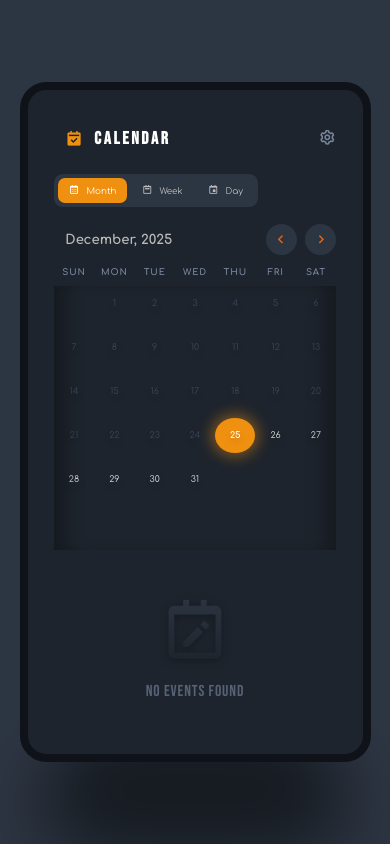
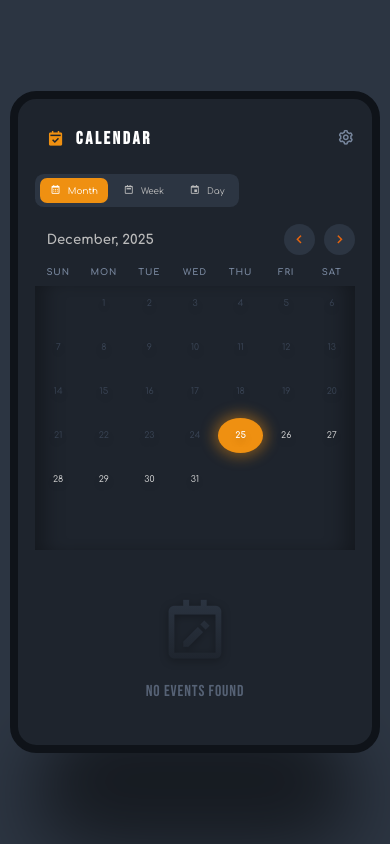
Before and after one commit to TacticalReader/Calendar-App, a React (Vite) app in the folder calender-app/: page / in a window 390 px wide. Built offline with nearby package versions, Linux system fonts and the light colour scheme.

Commit message:
Update CALENDERAPP.css

```diff
--- a/calender-app/src/Components/CALENDERAPP.css
+++ b/calender-app/src/Components/CALENDERAPP.css
@@ -1,10 +1,15 @@
 :root {
   --ease-out-expo: cubic-bezier(0.16, 1, 0.3, 1);
+}
+
+* {
+  box-sizing: border-box;
 }
 
 .calender-app {
   width: 60%;
   min-width: 90vmin;
+  max-width: 100%;
   min-height: 55rem;
   height: auto;
   background: #1e242d;
@@ -313,7 +318,7 @@
 }
 
 .event-popup {
-    position: absolute;
+    position: fixed;
     top: 50%;
     left: 50%;
     transform: translate(-50%, -50%);
@@ -329,7 +334,7 @@
     flex-direction: column;
     align-items: center;
     gap: 2rem;
-    z-index: 100;
+    z-index: 2000;
     animation: popupScale 0.4s var(--ease-out-expo) forwards;
     border: 1px solid #2c3542;
 }
@@ -349,9 +354,11 @@
 
 .time-input{
       display: flex;
-      column-gap: 0.5rem;
+      gap: 0.5rem;
       align-items: center;
       margin-bottom: 1rem;
+      flex-wrap: wrap;
+      justify-content: center;
 }
 
 .event-popup-time{
@@ -402,7 +409,8 @@
 
 .event{
     width: 100%;
-    height: 7rem;
+    height: auto;
+    min-height: 7rem;
     background-color: #00a3ff;
     padding: 1.5rem 0;
     border-radius: 1rem;
@@ -594,7 +602,8 @@
     font-size: clamp(1.2rem , 1cqi , 1.4rem);
     line-height: 2rem;
     color: #fff;
-    width: 75%;
+    width: auto;
+    flex: 1;
     padding: 0 3rem 0 1rem;
     overflow: break-word;
 }
@@ -746,10 +755,13 @@
     height: auto;
     flex-direction: column;
     row-gap: 2rem;
+    width: 95%;
+    min-width: auto;
+    padding: 2rem;
   }
   .calender {
-    width: 70%;
-    margin:  auto;
+    width: 100%;
+    margin: 0;
   }
   .nevigate-date{
     margin: 1rem 0;
@@ -758,11 +770,11 @@
     margin: 1rem 0;
   }
   .events {
-    width: 80%;
-  margin: auto;
+    width: 100%;
+    margin: 0;
   }
   .event-popup{
-    width: 80%;
+    width: 90%;
     max-height: 80vh;
   }
 
@@ -805,7 +817,7 @@
     width: 100%;
   }
   .event-popup{
-    width: 90%;
+    width: 95%;
   }
   .events{
     width: 100%;
```
